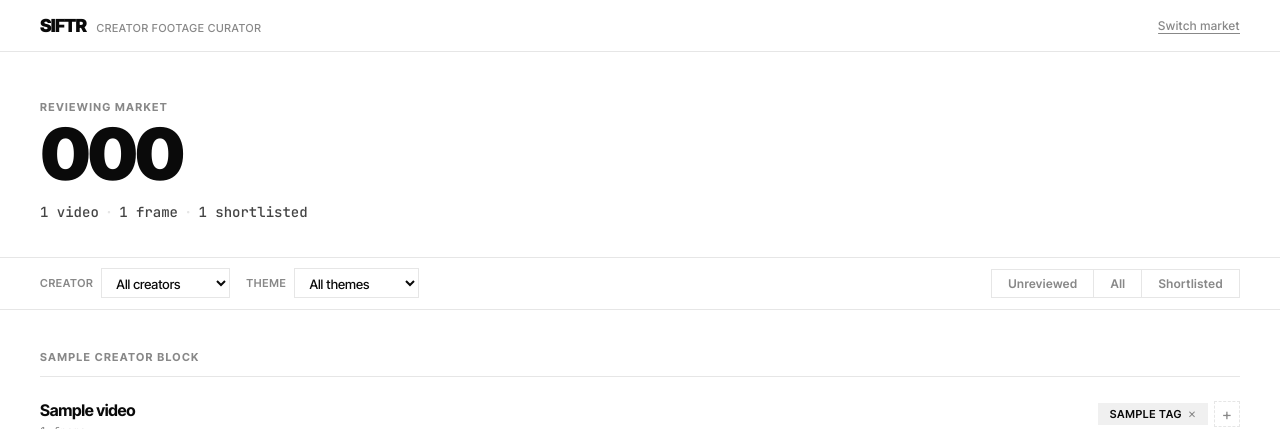
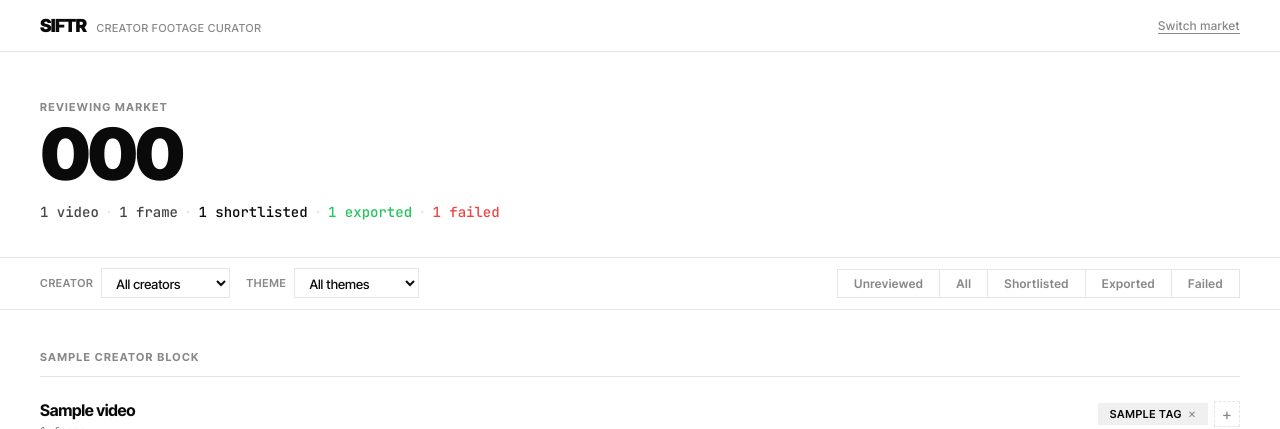
Before and after one commit to jojo-lankester/siftr, a Flask app: template templates/review.html in a window 1280 px wide. Shown: the top 429 px of the page. Run offline with Flask 3, Linux system fonts and the light colour scheme; the template is opened without the code that fills it: most values are stand-ins (such as "Sample title", 1, 10 or a date in 2020); parts of the project's set-up code (start-up, migrations or seed data) failed here and were passed over.

Commit message:
Pre-Step 6: multi-round export data model and UI states
DB migration (idempotent, runs on startup):
  - export_status TEXT — canonical status field replacing status column
    (unreviewed / shortlisted / exported / export_failed)
  - exported_at TEXT — ISO timestamp of last successful export
  - export_round INTEGER — which export batch captured this frame
  - export_error TEXT — error from last failed attempt
  - Migrates existing status values to export_status on first run

UI changes:
  - Four visual frame states: no border / yellow border / green border+✓ / red border+✗
  - 5-way status toggle: Unreviewed / All / Shortlisted / Exported / Failed
  - Market header and video-level stats show exported (green) and failed (red) counts
  - Toggle API returns export_status; export_failed → shortlisted on click (retry)
  - Exported frames are non-togglable via grid (only export process may set/unset)

REVIEW.md: documents two-tier capture design, multi-round workflow, four states,
and new DB columns. Playwright capture deferred to Step 7.5.

Co-Authored-By: Claude Sonnet 4.6 <noreply@anthropic.com>

```diff
--- a/app.py
+++ b/app.py
@@ -1,16 +1,46 @@
 from __future__ import annotations
 
-import json
 import os
 import sqlite3
 
-from flask import Flask, abort, jsonify, redirect, render_template, request, send_file, url_for
+from flask import Flask, abort, jsonify, render_template, request, send_file, url_for
 
 BASE_DIR = os.path.dirname(__file__)
 DB_PATH = os.path.join(BASE_DIR, "database.sqlite")
 FRAMES_DIR = os.path.join(BASE_DIR, "frames")
 
 app = Flask(__name__)
+
+
+# ---------------------------------------------------------------------------
+# DB migration — runs on startup, idempotent
+# ---------------------------------------------------------------------------
+
+def migrate_db():
+    conn = sqlite3.connect(DB_PATH)
+    cur = conn.cursor()
+
+    existing = {row[1] for row in cur.execute("PRAGMA table_info(frames)").fetchall()}
+
+    if "export_status" not in existing:
+        cur.execute("ALTER TABLE frames ADD COLUMN export_status TEXT DEFAULT 'unreviewed'")
+        # Migrate existing status values (unreviewed / shortlisted)
+        cur.execute("UPDATE frames SET export_status = status")
+
+    if "exported_at" not in existing:
+        cur.execute("ALTER TABLE frames ADD COLUMN exported_at TEXT")
+
+    if "export_round" not in existing:
+        cur.execute("ALTER TABLE frames ADD COLUMN export_round INTEGER")
+
+    if "export_error" not in existing:
+        cur.execute("ALTER TABLE frames ADD COLUMN export_error TEXT")
+
+    conn.commit()
+    conn.close()
+
+
+migrate_db()
 
 
 def get_db():
@@ -29,11 +59,13 @@ def index():
     rows = conn.execute("""
         SELECT
             v.market,
-            COUNT(DISTINCT v.creator_name)    AS creator_count,
-            COUNT(DISTINCT v.video_id)        AS video_count,
-            COUNT(f.frame_id)                 AS frame_count,
-            SUM(CASE WHEN f.status = 'unreviewed' THEN 1 ELSE 0 END)  AS unreviewed_count,
-            SUM(CASE WHEN f.status = 'shortlisted' THEN 1 ELSE 0 END) AS shortlisted_count
+            COUNT(DISTINCT v.creator_name)                                       AS creator_count,
+            COUNT(DISTINCT v.video_id)                                           AS video_count,
+            COUNT(f.frame_id)                                                    AS frame_count,
+            SUM(CASE WHEN f.export_status = 'unreviewed'    THEN 1 ELSE 0 END)  AS unreviewed_count,
+            SUM(CASE WHEN f.export_status = 'shortlisted'   THEN 1 ELSE 0 END)  AS shortlisted_count,
+            SUM(CASE WHEN f.export_status = 'exported'      THEN 1 ELSE 0 END)  AS exported_count,
+            SUM(CASE WHEN f.export_status = 'export_failed' THEN 1 ELSE 0 END)  AS failed_count
         FROM videos v
         LEFT JOIN frames f ON v.video_id = f.video_id
         GROUP BY v.market
@@ -48,11 +80,19 @@ def index():
 # Main review grid
 # ---------------------------------------------------------------------------
 
+# Maps show= param to SQL WHERE clause on the frames table (no alias)
+SHOW_CLAUSES = {
+    "unreviewed":  "AND export_status = 'unreviewed'",
+    "shortlisted": "AND export_status = 'shortlisted'",
+    "exported":    "AND export_status = 'exported'",
+    "failed":      "AND export_status = 'export_failed'",
+}
+
+
 @app.route("/market/<market_code>")
 def review(market_code: str):
     conn = get_db()
 
-    # Verify market exists
     exists = conn.execute(
         "SELECT 1 FROM videos WHERE market = ? LIMIT 1", (market_code,)
     ).fetchone()
@@ -60,33 +100,32 @@ def review(market_code: str):
         conn.close()
         abort(404)
 
-    show = request.args.get("show", "")  # unreviewed | all | shortlisted
+    show = request.args.get("show", "")
     creator_filter = request.args.get("creator", "")
     theme_filter = request.args.get("theme", "")
 
     # Market-level stats
     stats = conn.execute("""
         SELECT
-            COUNT(DISTINCT v.video_id)        AS video_count,
-            COUNT(f.frame_id)                 AS frame_count,
-            SUM(CASE WHEN f.status = 'unreviewed' THEN 1 ELSE 0 END)  AS unreviewed_count,
-            SUM(CASE WHEN f.status = 'shortlisted' THEN 1 ELSE 0 END) AS shortlisted_count
+            COUNT(DISTINCT v.video_id)                                           AS video_count,
+            COUNT(f.frame_id)                                                    AS frame_count,
+            SUM(CASE WHEN f.export_status = 'unreviewed'    THEN 1 ELSE 0 END)  AS unreviewed_count,
+            SUM(CASE WHEN f.export_status = 'shortlisted'   THEN 1 ELSE 0 END)  AS shortlisted_count,
+            SUM(CASE WHEN f.export_status = 'exported'      THEN 1 ELSE 0 END)  AS exported_count,
+            SUM(CASE WHEN f.export_status = 'export_failed' THEN 1 ELSE 0 END)  AS failed_count
         FROM videos v
         LEFT JOIN frames f ON v.video_id = f.video_id
         WHERE v.market = ?
     """, (market_code,)).fetchone()
 
-    # Default show filter: unreviewed if any exist, otherwise all
     if not show:
         show = "unreviewed" if (stats["unreviewed_count"] or 0) > 0 else "all"
 
-    # All creators in this market (for dropdown)
     creators = [r["creator_name"] for r in conn.execute(
         "SELECT DISTINCT creator_name FROM videos WHERE market = ? ORDER BY creator_name",
         (market_code,)
     ).fetchall()]
 
-    # All themes (derived from all videos in this market)
     all_theme_rows = conn.execute(
         "SELECT DISTINCT themes FROM videos WHERE market = ? AND themes != ''",
         (market_code,)
@@ -96,23 +135,19 @@ def review(market_code: str):
         all_themes.update(t.strip() for t in (row["themes"] or "").split(",") if t.strip())
     all_themes_list = sorted(all_themes)
 
-    # Build WHERE clause for frames based on show filter
-    status_clause = {
-        "unreviewed":  "AND status = 'unreviewed'",
-        "shortlisted": "AND status = 'shortlisted'",
-    }.get(show, "")
-
+    status_clause = SHOW_CLAUSES.get(show, "")
     creator_clause = "AND v.creator_name = ?" if creator_filter else ""
     creator_params: list = [creator_filter] if creator_filter else []
 
-    # Fetch videos in this market with their frames
     video_rows = conn.execute(f"""
         SELECT
             v.video_id, v.video_title, v.creator_name, v.creator_slug,
             v.themes, v.market,
-            COUNT(f.frame_id) AS total_frames,
-            SUM(CASE WHEN f.status = 'unreviewed' THEN 1 ELSE 0 END) AS unreviewed,
-            SUM(CASE WHEN f.status = 'shortlisted' THEN 1 ELSE 0 END) AS shortlisted
+            COUNT(f.frame_id)                                                    AS total_frames,
+            SUM(CASE WHEN f.export_status = 'unreviewed'    THEN 1 ELSE 0 END)  AS unreviewed,
+            SUM(CASE WHEN f.export_status = 'shortlisted'   THEN 1 ELSE 0 END)  AS shortlisted,
+            SUM(CASE WHEN f.export_status = 'exported'      THEN 1 ELSE 0 END)  AS exported,
+            SUM(CASE WHEN f.export_status = 'export_failed' THEN 1 ELSE 0 END)  AS failed
         FROM videos v
         LEFT JOIN frames f ON v.video_id = f.video_id
         WHERE v.market = ?
@@ -121,7 +156,6 @@ def review(market_code: str):
         ORDER BY v.creator_name, v.date_added
     """, [market_code] + creator_params).fetchall()
 
-    # For each video, fetch matching frames
     groups: list[dict] = []
     current_creator = None
     creator_block: dict | None = None
@@ -130,18 +164,16 @@ def review(market_code: str):
         video_id = vrow["video_id"]
         video_themes = [t.strip() for t in (vrow["themes"] or "").split(",") if t.strip()]
 
-        # Theme filter: skip video if it has no matching theme
         if theme_filter and theme_filter not in video_themes:
             continue
 
         frames = conn.execute(f"""
-            SELECT frame_id, timestamp_seconds, timecode, status, file_path
+            SELECT frame_id, timestamp_seconds, timecode, export_status, file_path
             FROM frames
             WHERE video_id = ? {status_clause}
             ORDER BY timestamp_seconds
         """, (video_id,)).fetchall()
 
-        # Skip video entirely if no frames match the current filter
         if not frames and show != "all":
             continue
 
@@ -154,6 +186,8 @@ def review(market_code: str):
             "total_frames": vrow["total_frames"],
             "unreviewed": vrow["unreviewed"] or 0,
             "shortlisted": vrow["shortlisted"] or 0,
+            "exported": vrow["exported"] or 0,
+            "failed": vrow["failed"] or 0,
             "frames": [dict(f) for f in frames],
         }
 
@@ -191,22 +225,40 @@ def serve_frame(market: str, creator_slug: str, filename: str):
 
 
 # ---------------------------------------------------------------------------
-# API: toggle shortlist
+# API: toggle export_status
+#
+# Transitions:
+#   unreviewed    → shortlisted       (designer selects)
+#   shortlisted   → unreviewed        (designer deselects)
+#   export_failed → shortlisted       (re-queue for retry)
+#   exported      → exported          (no-op; managed by export process)
 # ---------------------------------------------------------------------------
+
+_TOGGLE: dict[str, str] = {
+    "unreviewed":    "shortlisted",
+    "shortlisted":   "unreviewed",
+    "export_failed": "shortlisted",
+    "exported":      "exported",
+}
+
 
 @app.post("/api/frame/<frame_id>/toggle")
 def toggle_frame(frame_id: str):
     conn = get_db()
-    row = conn.execute("SELECT status FROM frames WHERE frame_id = ?", (frame_id,)).fetchone()
+    row = conn.execute(
+        "SELECT export_status FROM frames WHERE frame_id = ?", (frame_id,)
+    ).fetchone()
     if not row:
         conn.close()
         return jsonify({"error": "not found"}), 404
 
-    new_status = "unreviewed" if row["status"] == "shortlisted" else "shortlisted"
-    conn.execute("UPDATE frames SET status = ? WHERE frame_id = ?", (new_status, frame_id))
+    new_status = _TOGGLE.get(row["export_status"], "shortlisted")
+    conn.execute(
+        "UPDATE frames SET export_status = ? WHERE frame_id = ?", (new_status, frame_id)
+    )
     conn.commit()
     conn.close()
-    return jsonify({"status": new_status})
+    return jsonify({"export_status": new_status})
 
 
 # ---------------------------------------------------------------------------
--- a/static/css/siftr.css
+++ b/static/css/siftr.css
@@ -3,6 +3,8 @@
 
 :root {
   --yellow: #d9ff00;
+  --green: #22c55e;
+  --red: #ef4444;
   --ink: #0a0a0a;
   --ink-mid: #444;
   --ink-light: #888;
@@ -273,8 +275,8 @@ button { font-family: var(--sans); cursor: pointer; border: none; background: no
 
 .filter-select:focus { outline: 2px solid var(--ink); outline-offset: 1px; }
 
-/* Three-way toggle */
-.toggle-three {
+/* Status toggle (5-way) */
+.status-toggle {
   display: flex;
   border: 1.5px solid var(--rule);
   margin-left: auto;
@@ -354,7 +361,9 @@ button { font-family: var(--sans); cursor: pointer; border: none; background: no
   color: var(--ink-light);
 }
 
-.shortlisted-count { color: var(--ink); }
+.stat-shortlisted { color: var(--ink); }
+.stat-exported { color: var(--green); }
+.stat-failed { color: var(--red); }
 
 
 /* ── Theme chips ── */
--- a/static/js/siftr.js
+++ b/static/js/siftr.js
@@ -1,9 +1,17 @@
 "use strict";
+
+// ── Export-status state classes ───────────────────────────────────────────────
+const STATUS_CLASSES = ["unreviewed", "shortlisted", "exported", "export-failed"];
 
 // ── Shortlist toggle ──────────────────────────────────────────────────────────
 
 document.querySelectorAll(".frame").forEach((btn) => {
   btn.addEventListener("click", async () => {
+    const exportStatus = btn.dataset.exportStatus;
+
+    // Exported frames cannot be toggled via the grid
+    if (exportStatus === "exported") return;
+
     const frameId = btn.dataset.frameId;
 
     const res = await fetch(`/api/frame/${encodeURIComponent(frameId)}/toggle`, {
@@ -12,33 +20,64 @@ document.querySelectorAll(".frame").forEach((btn) => {
     });
 
     if (!res.ok) return;
-    const { status } = await res.json();
+    const { export_status: newStatus } = await res.json();
 
-    btn.dataset.status = status;
-    btn.classList.toggle("shortlisted", status === "shortlisted");
+    // Update DOM classes
+    btn.dataset.exportStatus = newStatus;
+    STATUS_CLASSES.forEach((cls) => btn.classList.remove(cls));
+    btn.classList.add(newStatus.replace("_", "-"));
 
-    // Update shortlisted count in the video header
-    updateShortlistCount(btn);
+    // Update aria-label
+    btn.setAttribute("aria-label",
+      `Frame at ${btn.querySelector(".frame-meta")?.textContent?.trim() ?? ""}, ${newStatus.replace(/_/g, " ")}`
+    );
+
+    // Update state icon (✓ / ✗) — only present for exported/failed
+    const overlay = btn.querySelector(".frame-state-overlay");
+    if (overlay) {
+      overlay.innerHTML =
+        newStatus === "exported"      ? '<span class="state-icon">✓</span>' :
+        newStatus === "export_failed" ? '<span class="state-icon">✗</span>' :
+        "";
+    }
+
+    updateVideoStats(btn);
   });
 });
 
-function updateShortlistCount(frameBtn) {
+
+// Recount all four statuses within a video block and refresh the stat spans
+function updateVideoStats(frameBtn) {
   const videoBlock = frameBtn.closest(".video-block");
   if (!videoBlock) return;
 
-  const shortlisted = videoBlock.querySelectorAll(".frame.shortlisted").length;
-  let countEl = videoBlock.querySelector(".shortlisted-count");
+  const counts = { shortlisted: 0, exported: 0, "export-failed": 0 };
+  videoBlock.querySelectorAll(".frame").forEach((f) => {
+    const s = f.dataset.exportStatus;
+    if (s === "shortlisted")   counts.shortlisted++;
+    if (s === "exported")      counts.exported++;
+    if (s === "export_failed") counts["export-failed"]++;
+  });
 
-  if (shortlisted > 0) {
-    if (!countEl) {
-      const frameCountEl = videoBlock.querySelector(".video-frame-count");
-      countEl = document.createElement("span");
-      countEl.className = "shortlisted-count";
-      frameCountEl.appendChild(countEl);
+  const countEl = videoBlock.querySelector(".video-frame-count");
+  if (!countEl) return;
+
+  setStatSpan(countEl, "stat-shortlisted", counts.shortlisted, "shortlisted");
+  setStatSpan(countEl, "stat-exported",    counts.exported,    "exported");
+  setStatSpan(countEl, "stat-failed",      counts["export-failed"], "failed");
+}
+
+function setStatSpan(parent, cls, count, label) {
+  let span = parent.querySelector(`.${cls}`);
+  if (count > 0) {
+    if (!span) {
+      span = document.createElement("span");
+      span.className = cls;
+      parent.appendChild(span);
     }
-    countEl.textContent = `· ${shortlisted} shortlisted`;
-  } else if (countEl) {
-    countEl.remove();
+    span.textContent = `· ${count} ${label}`;
+  } else if (span) {
+    span.remove();
   }
 }
 
@@ -73,39 +112,20 @@ document.querySelectorAll(".video-themes").forEach((container) => {
   }
 
   function removeChip(e) {
-    const chip = e.target.closest(".theme-chip");
-    chip.remove();
+    e.target.closest(".theme-chip").remove();
     saveThemes(getThemes());
   }
 
-  // Wire up existing remove buttons
   container.querySelectorAll(".theme-remove").forEach((btn) => {
     btn.addEventListener("click", removeChip);
   });
 
-  // Show/hide add input
   addBtn.addEventListener("click", () => {
     addInput.classList.remove("hidden");
     addInput.focus();
   });
 
-  addInput.addEventListener("keydown", (e) => {
-    if (e.key === "Enter") {
-      const tag = addInput.value.trim().toLowerCase().replace(/\s+/g, "-");
-      if (tag) {
-        addChip(tag);
-        saveThemes(getThemes());
-      }
-      addInput.value = "";
-      addInput.classList.add("hidden");
-    }
-    if (e.key === "Escape") {
-      addInput.value = "";
-      addInput.classList.add("hidden");
-    }
-  });
-
-  addInput.addEventListener("blur", () => {
+  function commitInput() {
     const tag = addInput.value.trim().toLowerCase().replace(/\s+/g, "-");
     if (tag) {
       addChip(tag);
@@ -113,5 +133,12 @@ document.querySelectorAll(".video-themes").forEach((container) => {
     }
     addInput.value = "";
     addInput.classList.add("hidden");
+  }
+
+  addInput.addEventListener("keydown", (e) => {
+    if (e.key === "Enter") commitInput();
+    if (e.key === "Escape") { addInput.value = ""; addInput.classList.add("hidden"); }
   });
+
+  addInput.addEventListener("blur", commitInput);
 });
--- a/templates/review.html
+++ b/templates/review.html
@@ -30,7 +30,15 @@
       <span class="stat-sep">·</span>
       <span>{{ stats.frame_count }} frame{{ 's' if stats.frame_count != 1 else '' }}</span>
       <span class="stat-sep">·</span>
-      <span>{{ stats.shortlisted_count or 0 }} shortlisted</span>
+      <span class="stat-shortlisted">{{ stats.shortlisted_count or 0 }} shortlisted</span>
+      {% if stats.exported_count and stats.exported_count > 0 %}
+      <span class="stat-sep">·</span>
+      <span class="stat-exported">{{ stats.exported_count }} exported</span>
+      {% endif %}
+      {% if stats.failed_count and stats.failed_count > 0 %}
+      <span class="stat-sep">·</span>
+      <span class="stat-failed">{{ stats.failed_count }} failed</span>
+      {% endif %}
     </p>
   </div>
 </div>
@@ -62,13 +70,17 @@
       </label>
     </div>
 
-    <div class="toggle-three" role="group" aria-label="Show filter">
+    <div class="status-toggle" role="group" aria-label="Show filter">
       <button type="button" class="toggle-btn {% if show == 'unreviewed' %}active{% endif %}"
-        data-value="unreviewed" onclick="setShow('unreviewed')">Unreviewed</button>
+        onclick="setShow('unreviewed')">Unreviewed</button>
       <button type="button" class="toggle-btn {% if show == 'all' %}active{% endif %}"
-        data-value="all" onclick="setShow('all')">All</button>
+        onclick="setShow('all')">All</button>
       <button type="button" class="toggle-btn {% if show == 'shortlisted' %}active{% endif %}"
-        data-value="shortlisted" onclick="setShow('shortlisted')">Shortlisted</button>
+        onclick="setShow('shortlisted')">Shortlisted</button>
+      <button type="button" class="toggle-btn {% if show == 'exported' %}active{% endif %}"
+        onclick="setShow('exported')">Exported</button>
+      <button type="button" class="toggle-btn toggle-btn--failed {% if show == 'failed' %}active{% endif %}"
+        onclick="setShow('failed')">Failed</button>
     </div>
   </form>
 </div>
@@ -95,7 +107,13 @@
           <span class="video-frame-count mono">
             {{ video.total_frames }} frame{{ 's' if video.total_frames != 1 else '' }}
             {% if video.shortlisted > 0 %}
-            <span class="shortlisted-count">· {{ video.shortlisted }} shortlisted</span>
+            <span class="stat-shortlisted">· {{ video.shortlisted }} shortlisted</span>
+            {% endif %}
+            {% if video.exported > 0 %}
+            <span class="stat-exported">· {{ video.exported }} exported</span>
+            {% endif %}
+            {% if video.failed > 0 %}
+            <span class="stat-failed">· {{ video.failed }} failed</span>
             {% endif %}
           </span>
         </div>
@@ -117,15 +135,19 @@
         {% set market_lower = parts[0] if parts|length > 0 else '' %}
         {% set creator_slug = parts[1] if parts|length > 1 else '' %}
         {% set img_url = url_for('serve_frame', market=market_lower, creator_slug=creator_slug, filename=frame.frame_id ~ '.jpg') %}
+        {% set es = frame.export_status %}
         <button
-          class="frame {% if frame.status == 'shortlisted' %}shortlisted{% endif %}"
+          class="frame {{ es | replace('_', '-') }}"
           data-frame-id="{{ frame.frame_id }}"
-          data-status="{{ frame.status }}"
-          aria-label="Frame at {{ frame.timecode }}, {% if frame.status == 'shortlisted' %}shortlisted{% else %}not shortlisted{% endif %}"
+          data-export-status="{{ es }}"
+          aria-label="Frame at {{ frame.timecode }}, {{ es | replace('_', ' ') }}"
         >
           <div class="frame-img-wrap">
             <img class="frame-img" src="{{ img_url }}" alt="Frame at {{ frame.timecode }}" loading="lazy" />
-            <div class="frame-shortlist-mark" aria-hidden="true"></div>
+            <div class="frame-state-overlay" aria-hidden="true">
+              {% if es == 'exported' %}<span class="state-icon">✓</span>{% endif %}
+              {% if es == 'export_failed' %}<span class="state-icon">✗</span>{% endif %}
+            </div>
           </div>
           <div class="frame-meta mono">{{ frame.timecode }}</div>
         </button>
```
Also changed, not shown: other parts of static/css/siftr.css (+38 -15 lines), REVIEW.md (+45 -0 lines).
